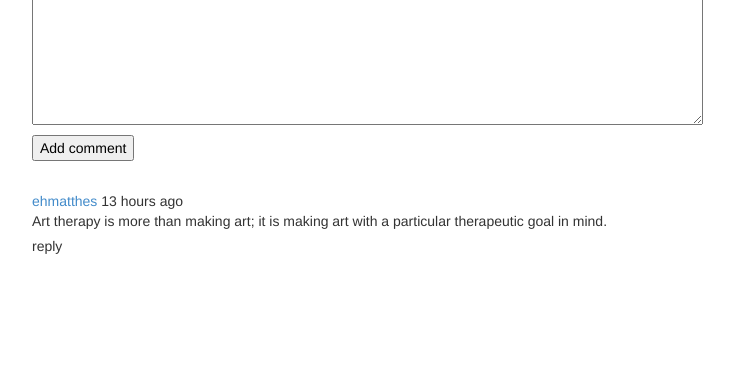
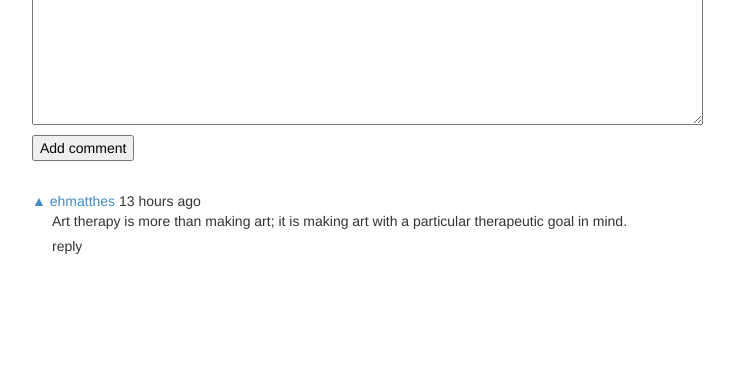
Before and after one commit to ehmatthes/educator_news, a Django app: page /discuss/5/ in a window 1280 px wide. Shown: the part 121-506 px from the top of the page, without its empty margins (58-792 px from the left). Run offline with Django 3.2, Linux system fonts and the light colour scheme; a user stored in the database is signed in; data comes from the database, SQL or seed files in the repository.

Commit message:
Upvote links placed properly on first-level comments; not active.

```diff
--- a/educator_news/educator_news/static/css/site_styles.css
+++ b/educator_news/educator_news/static/css/site_styles.css
@@ -28,7 +28,12 @@
 	 margin-bottom: 10px;
 }
 
+.comment_text {
+	 margin-left: 20px;
+}
+
 .reply_link {
 	 margin-top: 5px;
 	 margin-bottom: 15px;
+	 margin-left: 20px;
 }
--- a/educator_news/educator_news/static/templates/ed_news/discuss.html
+++ b/educator_news/educator_news/static/templates/ed_news/discuss.html
@@ -37,14 +37,21 @@
 
 
     {% for comment_dict in comment_set %}
+
 		  <div class='comment'>
-			<div>
-			  <a href="{% url 'profile' comment_dict.comment.author.id %}">{{ comment_dict.comment.author }}</a>
-			  {{ comment_dict.age }} ago
-			</div>
-			<div>{{ comment_dict.comment.comment_text }}</div>
-			<div class='reply_link'>reply</div>
+			   <div>
+				  {% if comment_dict.comment in user_comments or not user.is_authenticated %}
+			       <a class='title_without_upvote' href="{% url 'profile' comment_dict.comment.author.id %}">{{ comment_dict.comment.author }}</a>
+				  {% else %}
+					 <a href="">&#9650</a>
+					 <a href="{% url 'profile' comment_dict.comment.author.id %}">{{ comment_dict.comment.author }}</a>
+				  {% endif %}
+				  {{ comment_dict.age }} ago
+			   </div>
+				<div class='comment_text'>{{ comment_dict.comment.comment_text }}</div>
+				<div class='reply_link'>reply</div>
 		  </div>
+
 	 {% endfor %}
 
 
```
